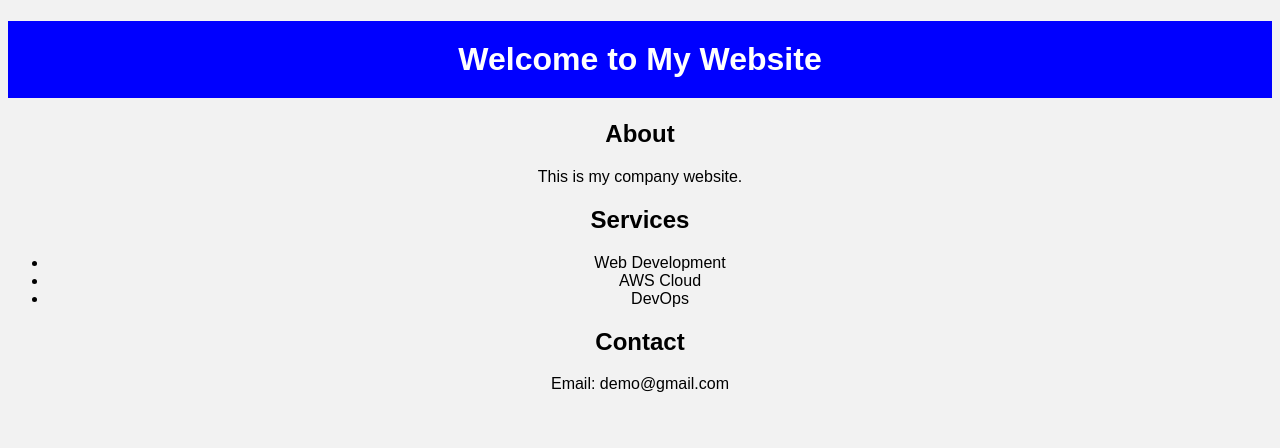
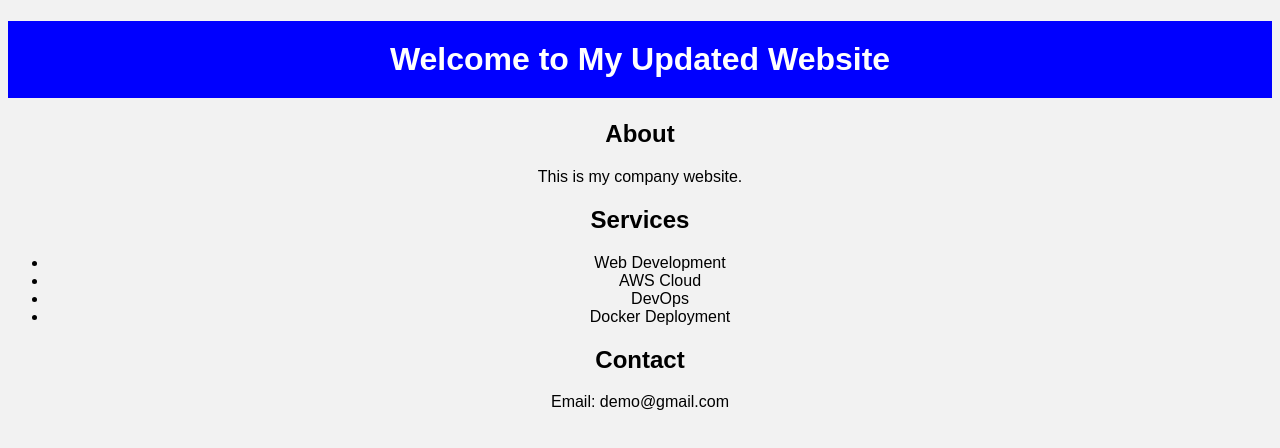
Before and after one commit to pujitha2629/frontend-website-docker-ec2, a plain HTML site: page index.html in a window 1280 px wide. Drawn offline with Linux system fonts and the light colour scheme.

Commit message:
Update index.html
Updated website content

```diff
--- a/index.html
+++ b/index.html
@@ -7,7 +7,7 @@
 
 <body>
 
-<h1>Welcome to My Website</h1>
+<h1>Welcome to My Updated Website</h1>
 
 <h2>About</h2>
 <p>This is my company website.</p>
@@ -17,6 +17,7 @@
 <li>Web Development</li>
 <li>AWS Cloud</li>
 <li>DevOps</li>
+<li>Docker Deployment</li>
 </ul>
 
 <h2>Contact</h2>
```
